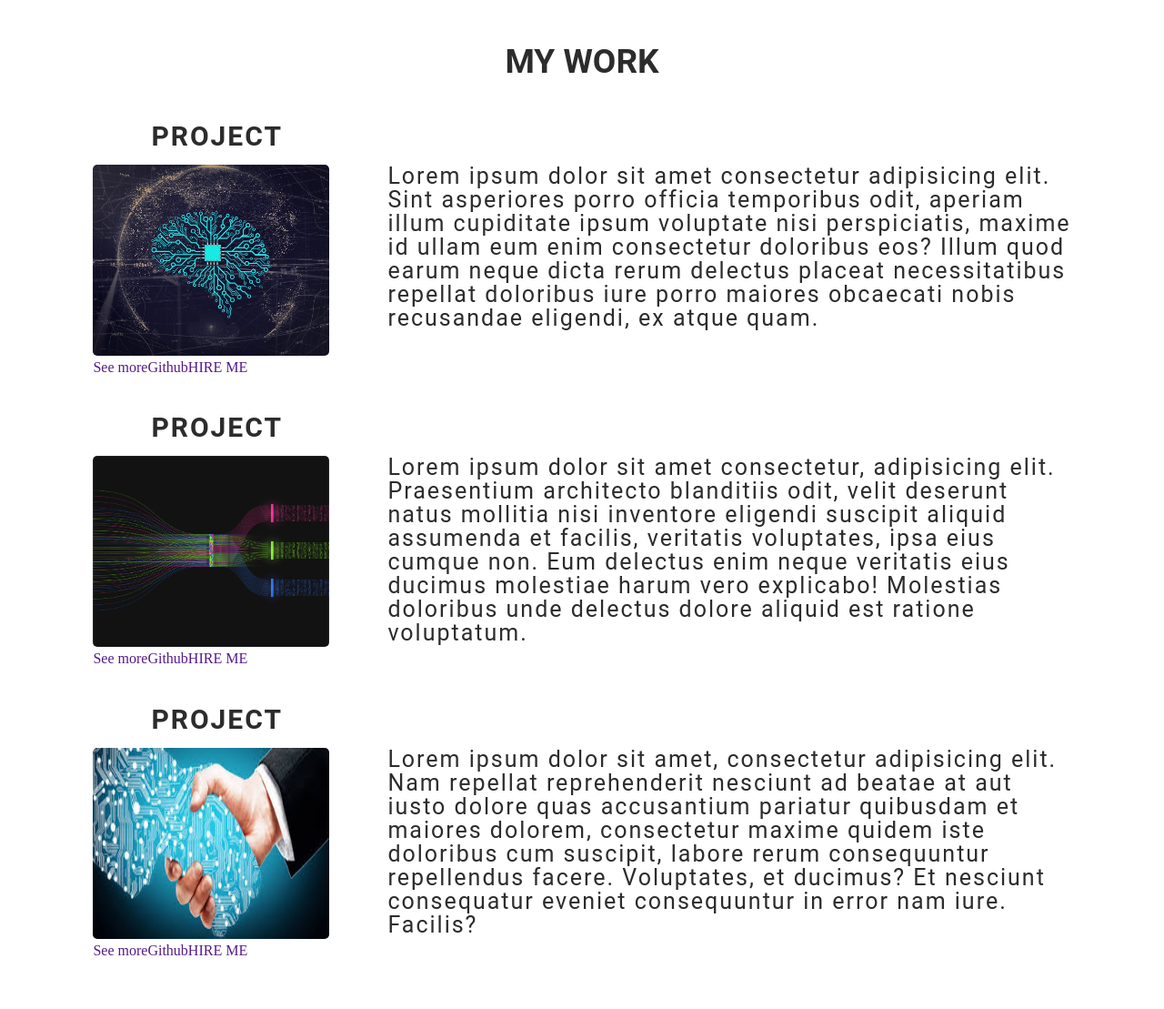
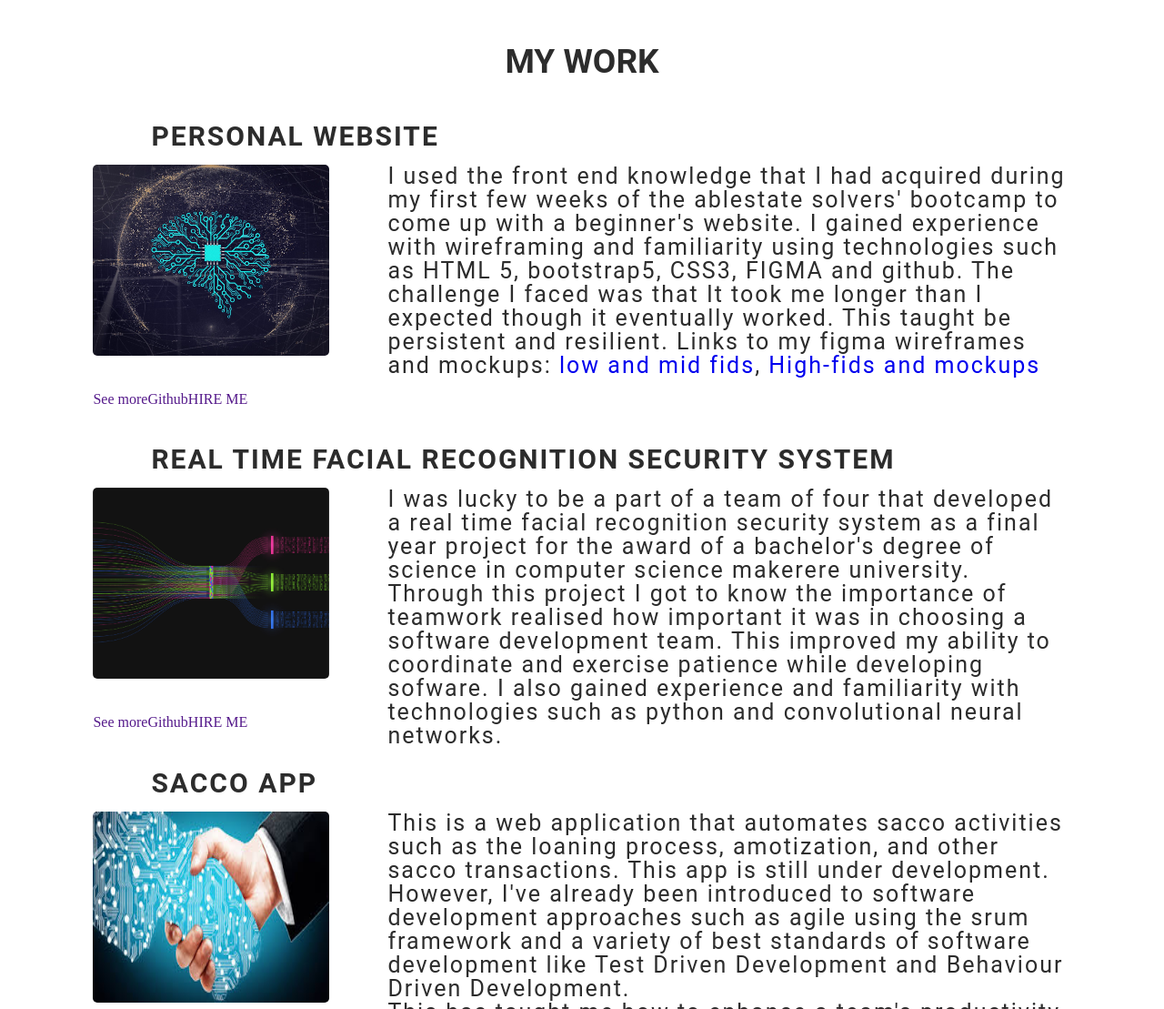
Before and after one commit to ANYURU/anyuru.github.io, a plain HTML site: page index.html in a window 1280 px wide. Shown: the part 1311-2420 px from the top of the page at 91% size. Drawn offline with Linux system fonts and the light colour scheme.

Commit message:
Modified Projects descriptions to the different projects

```diff
--- a/css/style2.css
+++ b/css/style2.css
@@ -225,7 +225,7 @@ ul {
     line-height:1.625rem;
     color:#2C2C2C;
     height: 210px;
-    overflow: hidden;
+    /* overflow: hidden; */
 
     /* justify-content:center; */
 }
@@ -366,3 +366,8 @@ ul {
     margin-left: 7.25rem;
 
 }
+
+.my_work ul {
+    margin-top: 2.188rem;
+    display: flex;
+}
--- a/index.html
+++ b/index.html
@@ -72,12 +72,15 @@
         <section id= 'my_work' class = "my_work">
             <h2>MY WORK</h2>
             <article>
-                <h3>PROJECT</h3>
+                <h3>PERSONAL WEBSITE</h3>
                 <div>
                     <figure>
                         <img src="media/images/my_work_section/ima.jpeg" alt="">
                     </figure>
-                    <p>Lorem ipsum dolor sit amet consectetur adipisicing elit. Sint asperiores porro officia temporibus odit, aperiam illum cupiditate ipsum voluptate nisi perspiciatis, maxime id ullam eum enim consectetur doloribus eos? Illum quod earum neque dicta rerum delectus placeat necessitatibus repellat doloribus iure porro maiores obcaecati nobis recusandae eligendi, ex atque quam.</p>
+                    <p>
+                        I used the front end knowledge that I had acquired during my first few weeks of the ablestate solvers' bootcamp to come up with a beginner's website. I gained experience with wireframing and familiarity using technologies such as HTML 5, bootstrap5, CSS3, FIGMA and github. The challenge I faced was that It took me longer than I expected though it eventually worked. This taught be persistent and resilient.
+                        Links to my figma wireframes and mockups: <a href='https://www.figma.com/file/h6AcRVKacVnp9J0H4jkCJo/My-New-Profile-(Copy)?node-id=109%3A2'>low and mid fids</a>, <a href='https://www.figma.com/file/7j09v7pY1cXLTvaolGLAPy/High-Fidelity-Wireframes?node-id=1%3A131'>High-fids and mockups</a>
+                    </p>
                 </div>
                 <ul>
                     <li><a href="">See more</a></li>
@@ -87,28 +90,32 @@
             </article>
 
             <article>
-                <h3>PROJECT</h3>
+                <h3>REAL TIME FACIAL RECOGNITION SECURITY SYSTEM</h3>
                 <div>
                     <figure>
                         <img src="media/images/my_work_section/data-science.jpg" alt="">
                     </figure>
-                    <p>Lorem ipsum dolor sit amet consectetur, adipisicing elit. Praesentium architecto blanditiis odit, velit deserunt natus mollitia nisi inventore eligendi suscipit aliquid assumenda et facilis, veritatis voluptates, ipsa eius cumque non. Eum delectus enim neque veritatis eius ducimus molestiae harum vero explicabo! Molestias doloribus unde delectus dolore aliquid est ratione voluptatum.</p>
-
+                    <p>
+                        I was lucky to be a part of a team of four that developed a real time facial recognition security system as a final year project for the award of a bachelor's degree of science in computer science makerere university. Through this project I got to know the importance of teamwork realised how important it was in choosing a software development team. This improved my ability to coordinate and exercise patience while developing sofware. I also gained experience and familiarity with technologies such as python and convolutional neural networks.
+                    </p>
                 </div>
                 <ul>
-                    <li><a href="">See more</a></li>
+                    <li class = 'see'><a href="" class = 'seemore'>See more</a></li>
                     <li><a href="">Github</a></li>
                     <li><a href="">HIRE ME</a></li>
                 </ul>
             </article>
 
             <article>
-                <h3>PROJECT</h3>
+                <h3>SACCO APP</h3>
                 <div>
                     <figure>
                         <img src="media/images/my_work_section/nam.jpeg" alt="">
                     </figure>
-                    <p>Lorem ipsum dolor sit amet, consectetur adipisicing elit. Nam repellat reprehenderit nesciunt ad beatae at aut iusto dolore quas accusantium pariatur quibusdam et maiores dolorem, consectetur maxime quidem iste doloribus cum suscipit, labore rerum consequuntur repellendus facere. Voluptates, et ducimus? Et nesciunt consequatur eveniet consequuntur in error nam iure. Facilis?</p>
+                    <p>
+                        This is a web application that automates sacco activities such as the loaning process, amotization, and other sacco transactions. This app is still under development. However, I've already been introduced to software development approaches such as agile using the srum framework and a variety of best standards of software development like Test Driven Development and Behaviour Driven Development.</br>
+                        This has taught me how to enhance a team's productivity as well as to write logically correct code.
+                    </p>
                 </div>
                 <ul>
                     <li><a href="">See more</a></li>
@@ -130,7 +137,7 @@
                                 <figure>
                                     <img src="media/images/testimonials/male.jpeg" alt="">
                                 </figure>
-                                <h3>Lorem.</h3>
+                                <h3>Enock</h3>
                                 <p>Lorem ipsum dolor sit amet consectetur, adipisicing elit. Eaque, totam!</p>
                             </article>
                         </div>
@@ -143,7 +150,7 @@
                                 <figure>
                                     <img src="media/images/testimonials/icon.png" alt="">
                                 </figure>
-                                <h3>Lorem.</h3>
+                                <h3>Micheal</h3>
                                 <p>Lorem ipsum dolor sit amet consectetur, adipisicing elit. Eaque, totam!</p>
                             </article>
                         </div>
```
